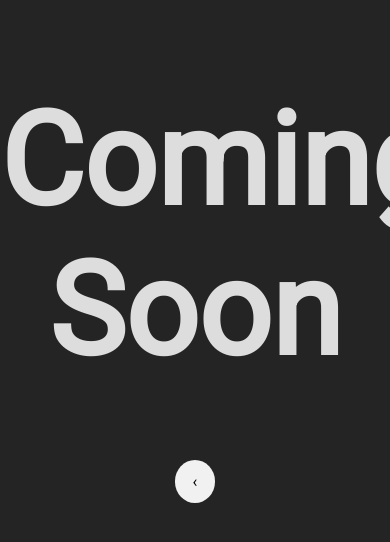
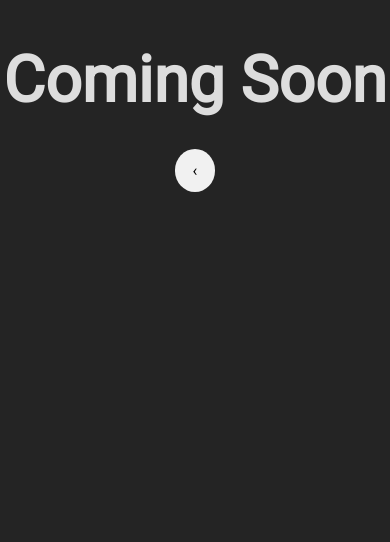
Before and after one commit to rsoria21/FernandoGamino, a PHP site: page /soon.html in a window 390 px wide; the page is wider, and only the part inside the window is pictured. Shown: the top 542 px of that part. Run offline with PHP 8.4, Linux system fonts and the light colour scheme; some libraries are stand-ins or nearby versions.

Commit message:
fixed size on comming soon

```diff
--- a/styles.css
+++ b/styles.css
@@ -160,6 +160,12 @@ body {
   font-size: 8rem;
 }
 
+@media screen and (max-width: 700px) {
+  .soon-text {
+    font-size: 4rem;
+  }
+}
+
 .back-btn {
   text-align: center;
 }
```
